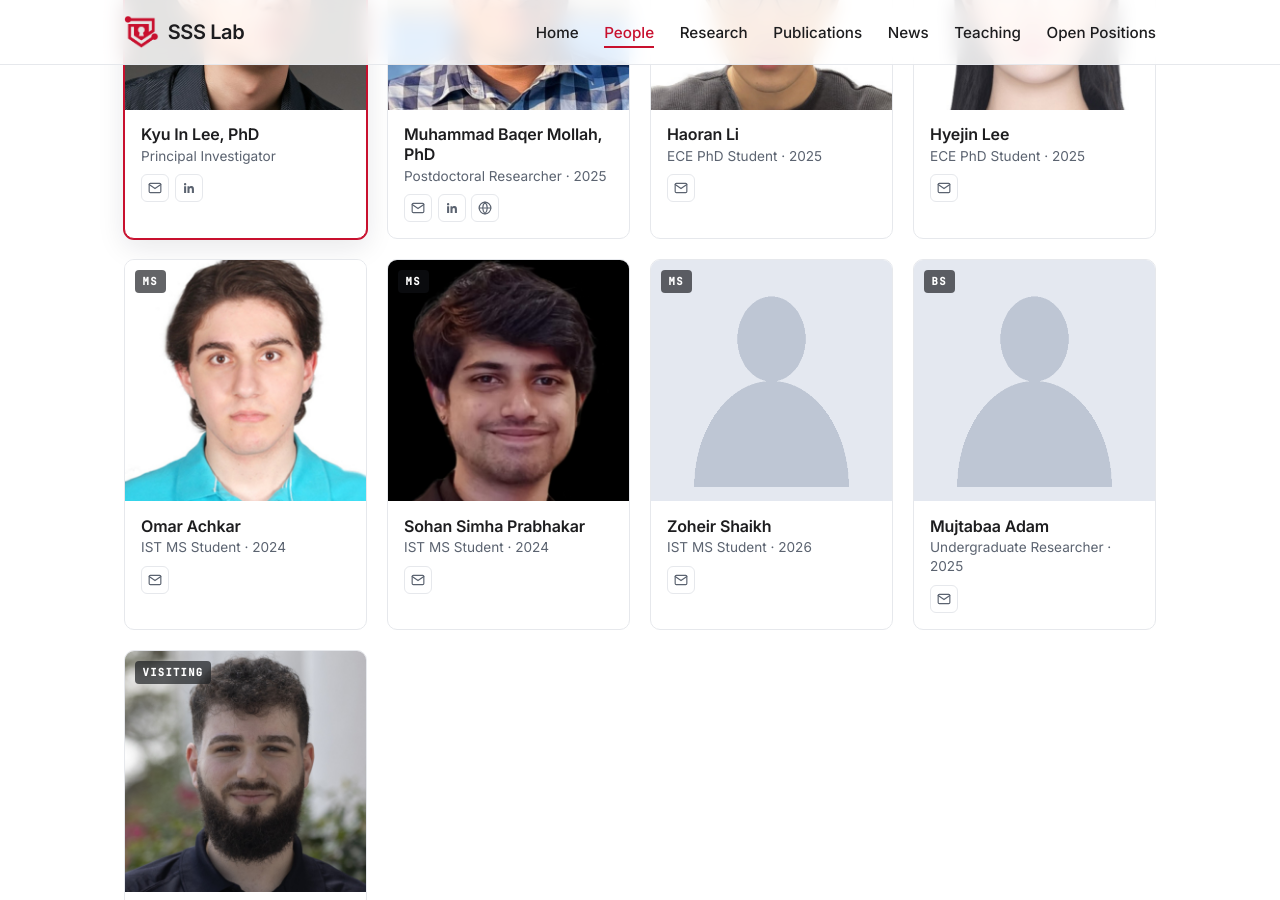
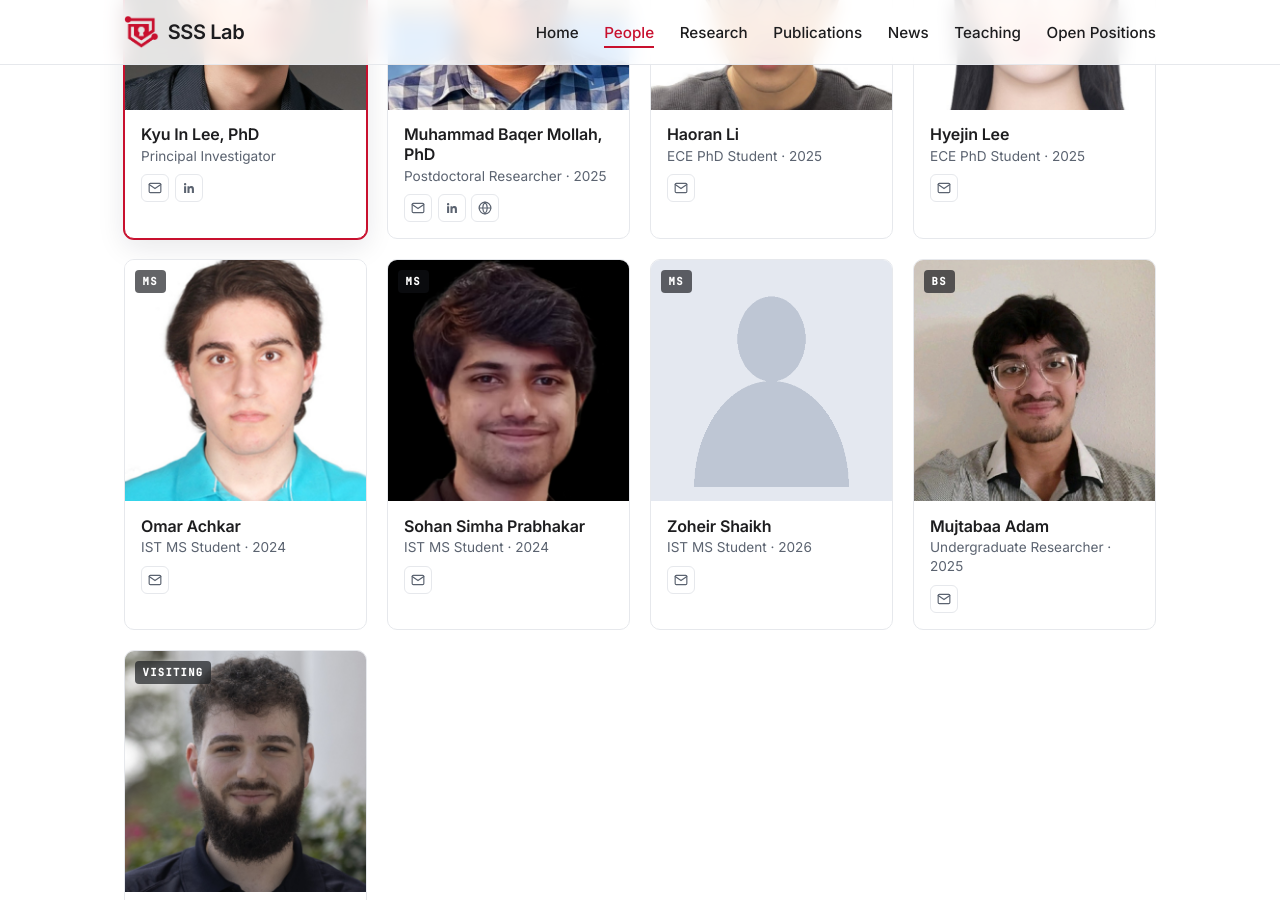
Before and after one commit to UH-SSS-Lab/uhssslab, a Jekyll site: the page built from people.html, in a window 1280 px wide and 900 px high, scrolled down 341 px. Built offline with Jekyll 4.4.1, drawn with Linux system fonts in a browser that asks for light colours.

Commit message:
Add Mujtabaa Adam's photo

```diff
--- a/_data/people.yml
+++ b/_data/people.yml
@@ -75,7 +75,7 @@
 - name: Mujtabaa Adam
   category: Undergraduates
   role: Undergraduate Researcher · 2025
-  photo: /assets/img/people/placeholder.png
+  photo: /assets/img/people/mujtabaa.jpg
   email: madam@cougarnet.uh.edu
   linkedin: ""
   website: ""
```
Also changed, not shown: assets/img/people/mujtabaa.jpg (added).
